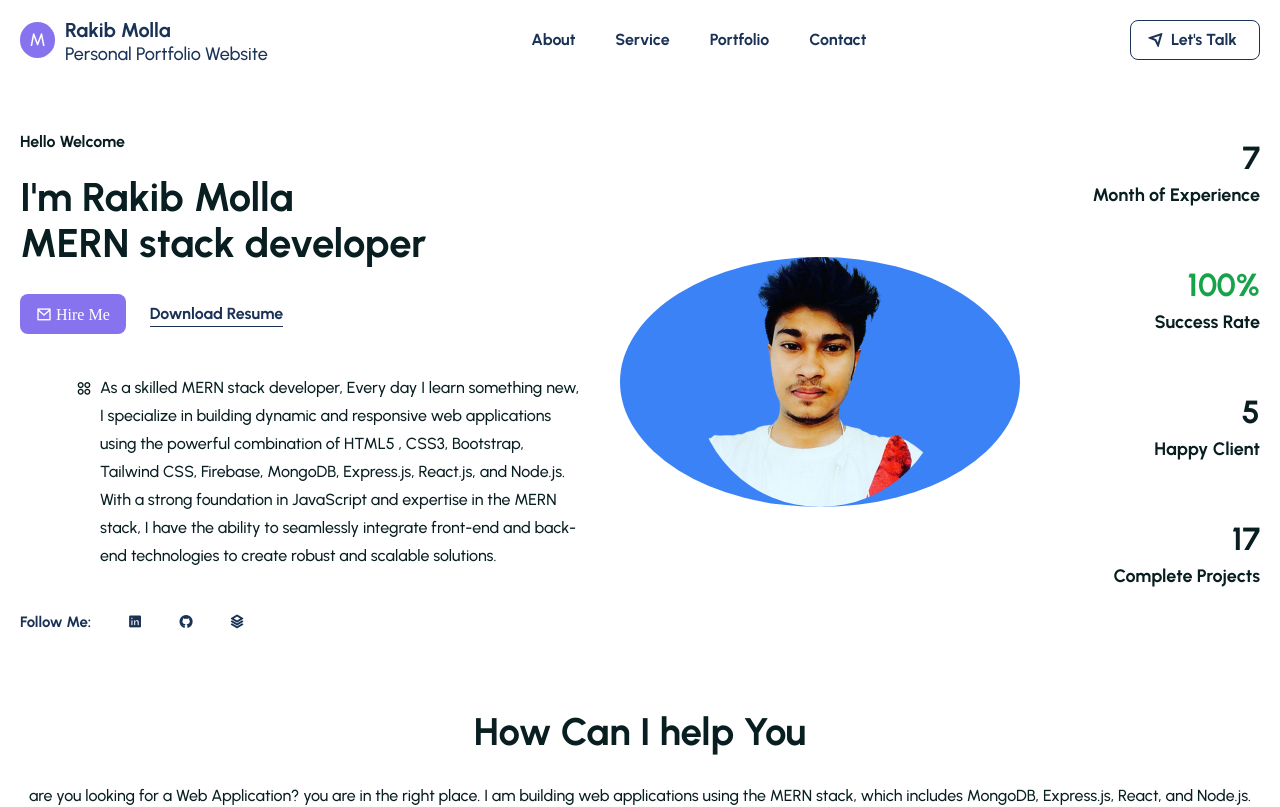
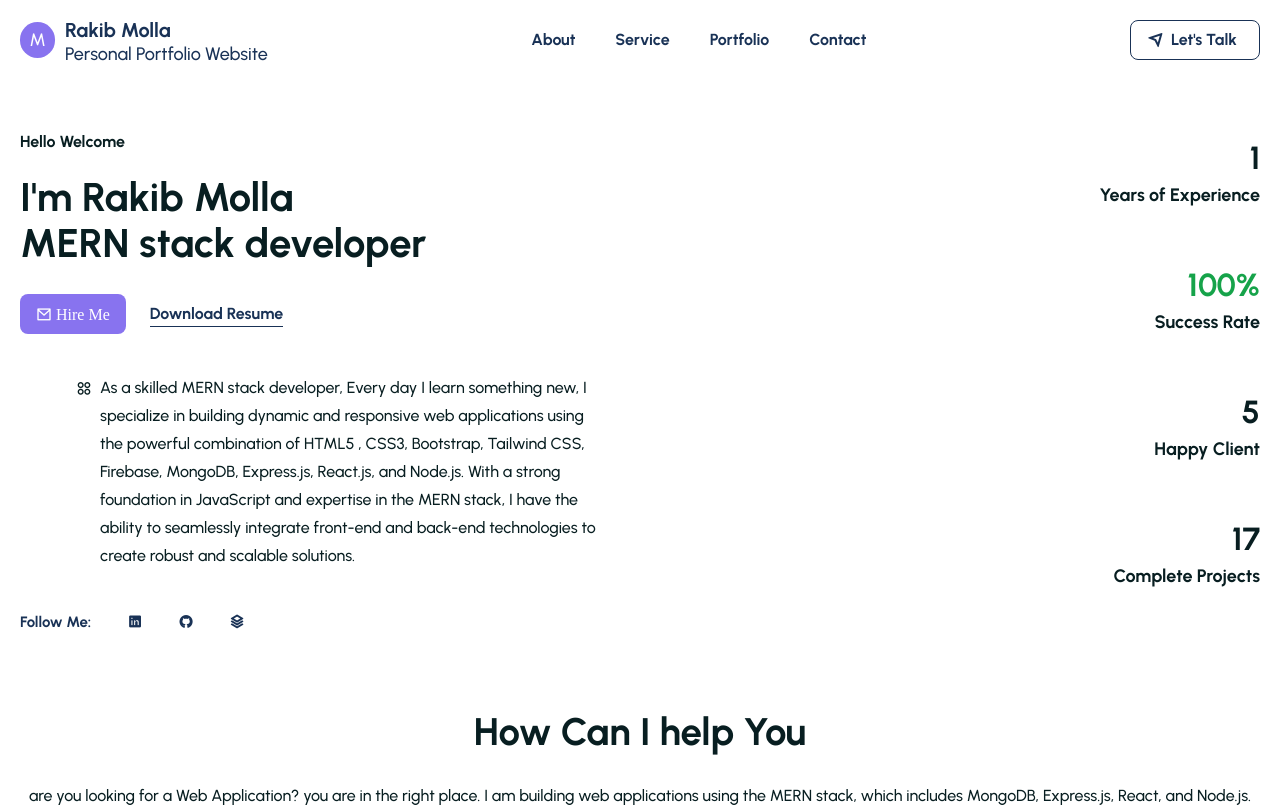
Before and after one commit to Rakib-molla/Portfolio, a React (Vite) app: page / in a window 1280 px wide. Shown: the top 807 px of the page. Built offline with nearby package versions, Linux system fonts and the light colour scheme.

Commit message:
update data

```diff
--- a/src/components/Header/Header.jsx
+++ b/src/components/Header/Header.jsx
@@ -61,7 +61,7 @@ const Header = () => {
                     {/* menu right */}
                     <div className='flex items-center gap-4 '>
                     <button  className='flex w-[130px] items-center gap-2 text-smallTextColor font-[600] border border-solid border-smallTextColor py-2 px-4 rounded-[8px] max-h-[40px] hover:bg-primaryColor hover:text-white hover:font-[500] hover:border-0 ease-in duration-300'>
-                        <i className="ri-send-plane-line  "></i> <a target='_blank'  href="https://www.fiverr.com/rakib_molla">Let's Talk</a>
+                        <i className="ri-send-plane-line  "></i> <a target='_blank'  href="https://www.linkedin.com/in/rakib-molla/">Let's Talk</a>
                     </button>
 
                     <span onClick={toggleMenu} className='text-2xl text-smallTextColor cursor-pointer md:hidden'><i className="ri-menu-line"></i></span>
--- a/src/components/UI/Hero.jsx
+++ b/src/components/UI/Hero.jsx
@@ -63,19 +63,20 @@ const Hero = () => {
                     </div>   {/* hero left content end */}
 
                     {/* hero image start */}
-                    <div className='basis-1/3 mt-10 sm:mt-0 bg-blue-500 rounded-[100%] '>
+                    {/* <div className='basis-1/3 mt-10 sm:mt-0 bg-blue-500 rounded-[100%] '>
                         <figure className='flex items-center justify-center'>
                             <img src={heroImage} alt=""  className=' mb-0 w-[250px] rounded-[50%]' />
                         </figure>
-                    </div> {/* hero image end */}
+                    </div>  */}
+                    {/* hero image end */}
 
                     {/* hero content right start */}
                     <div className='md:basis-1/5 flex  justify-between text-center mt-10 flex-wrap gap-3 md:mt-0 md:flex-col md:justify-end md:text-end'>
                         <div className='mb-10'>
                             <h2 className='text-headingColor font-[700] text-[32px]'>
-                                <CountUp start={0} end={7} duration={2}/>
+                                <CountUp start={0} end={1} duration={2}/>
                             </h2>
-                            <h4 className='text-headingColor font-[600] text-[18px]'>Month of Experience </h4>
+                            <h4 className='text-headingColor font-[600] text-[18px]'>Years of Experience </h4>
                         </div>
                         <div className='mb-10'>
                             <h2 className='text-headingColor font-[700] text-[32px]'>
--- a/src/components/UI/Services.jsx
+++ b/src/components/UI/Services.jsx
@@ -13,7 +13,7 @@ const Services = () => {
                     </p>
                 </div>
 
-                <div className='flex flex-col justify-center sm:py-12 '>
+                <div className='flex flex-col justify-center sm:py-12 hidden md:block lg:block'>
                     <div className='w-full py-3 px-2 sm:max-w-xl sm:mx-auto sm:px-0'>
                         <div className='relative text-gray-700 antialiased text-sm font-semibold'>
                             {/* vertical running through the middle */}
```
Also changed, not shown: 1 other file (tests, documents, lock files or other folders).
